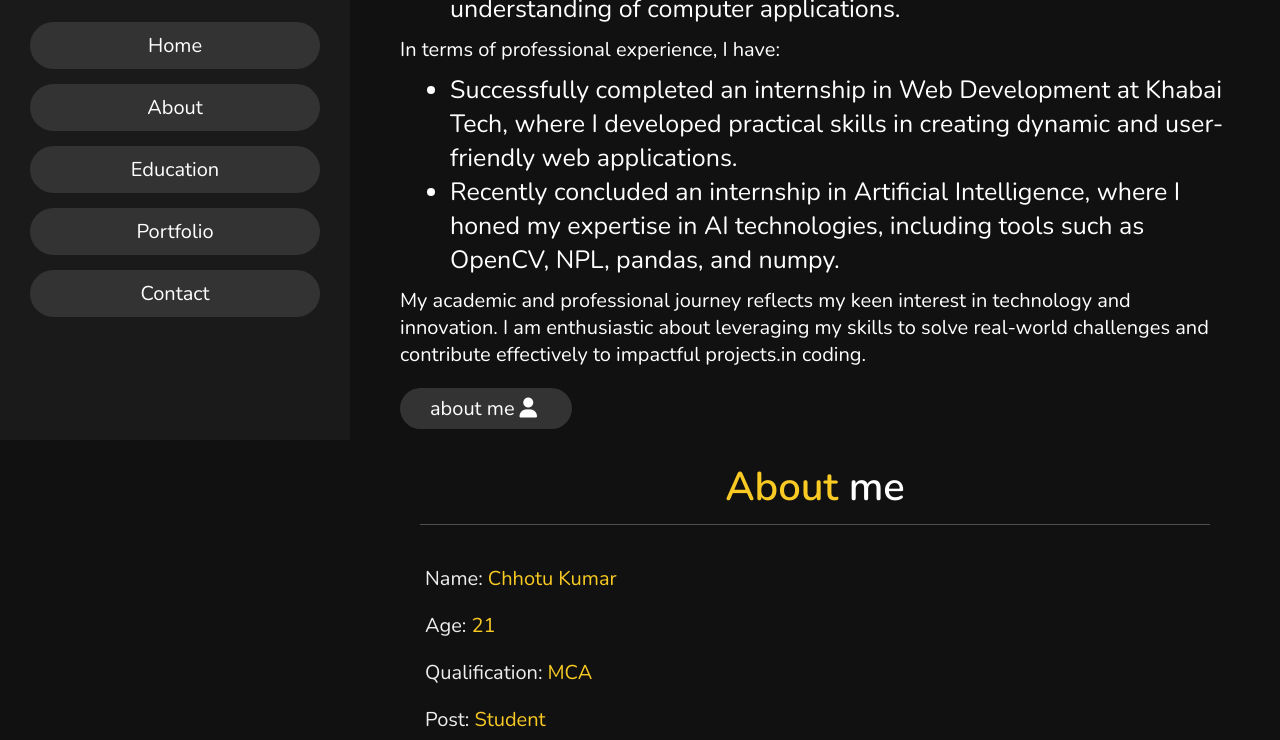
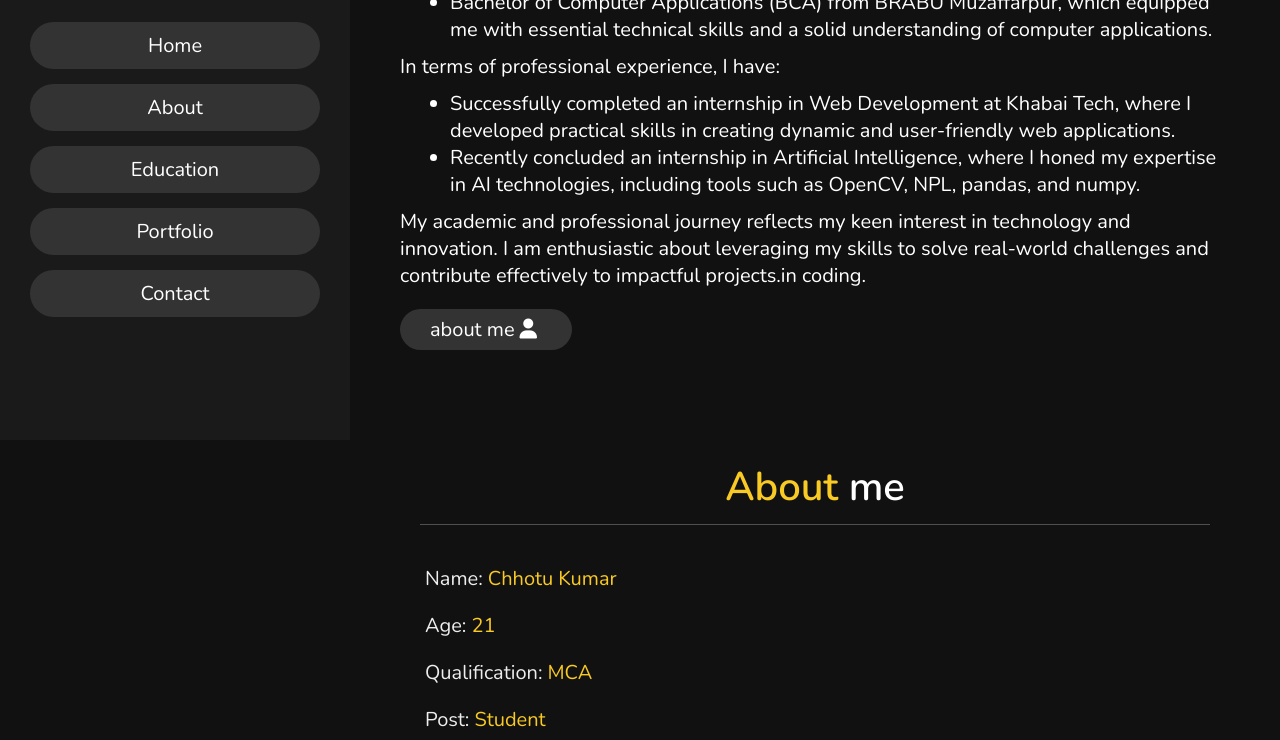
Before and after one commit to chhotu-code/Portfolio, a plain HTML site: page index.html in a window 1280 px wide. Shown: the part 360-1100 px from the top of the page. Drawn offline with nearby package versions, Linux system fonts and the light colour scheme.

Commit message:
font-size

```diff
--- a/style.css
+++ b/style.css
@@ -392,13 +392,10 @@ section .btn{
     }
 }
 
-.text{
-    font-size: 3rem;
-    color: white;
-}
+
 
 .text li{
-    font-size: 2.5rem;
+    font-size: 2rem;
     color: white;
     margin-left: 5rem;
 }
```
